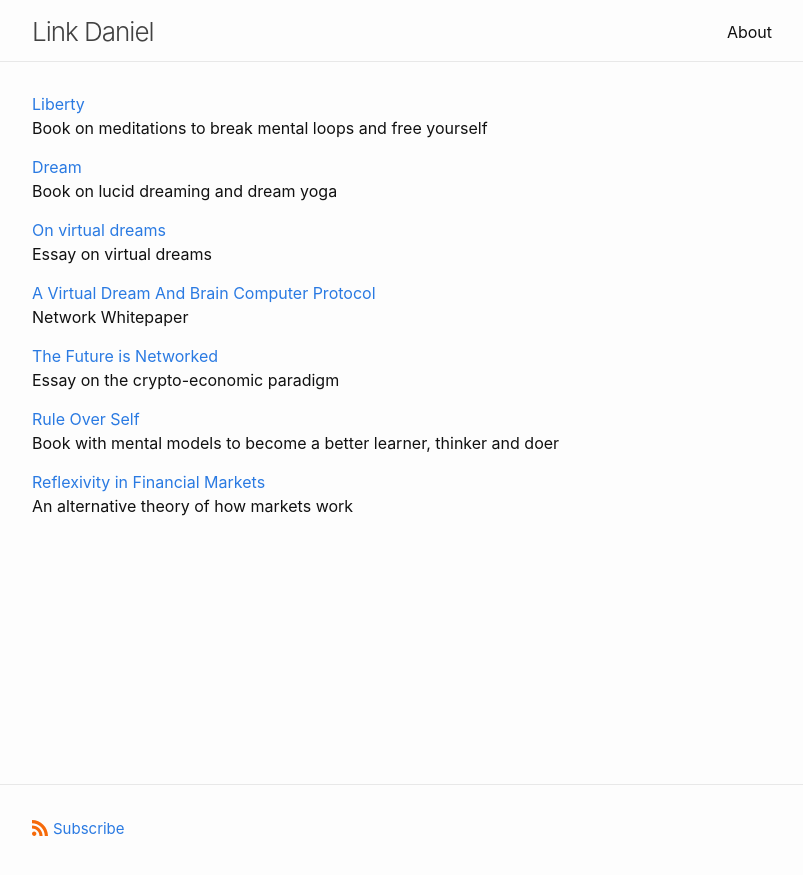
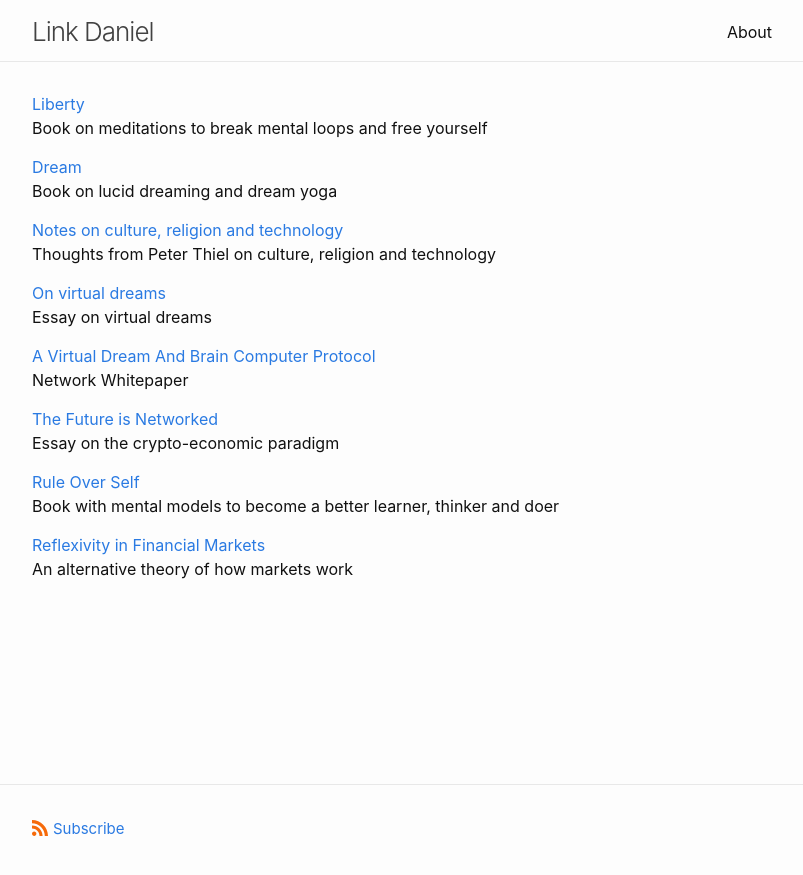
Before and after one commit to link-daniel/link.github.io, a Jekyll site: the page built from index.md, in a window 1280 px wide. Shown: the top 875 px of the page, without its empty margins (238-1041 px from the left). Built offline with Jekyll 4.4.1, drawn with Linux system fonts in a browser that asks for light colours.

Commit message:
Update index.md

```diff
--- a/index.md
+++ b/index.md
@@ -15,6 +15,10 @@ Book on meditations to break mental loops and free yourself
 [Dream](https://link.com.de/dream)
 <br>
 Book on lucid dreaming and dream yoga
+
+[Notes on culture, religion and technology](https://link.com.de/lincolnthiel)
+<br>
+Thoughts from Peter Thiel on culture, religion and technology
 
 [On virtual dreams](https://link.com.de/virtualdreams)
 <br>
```
